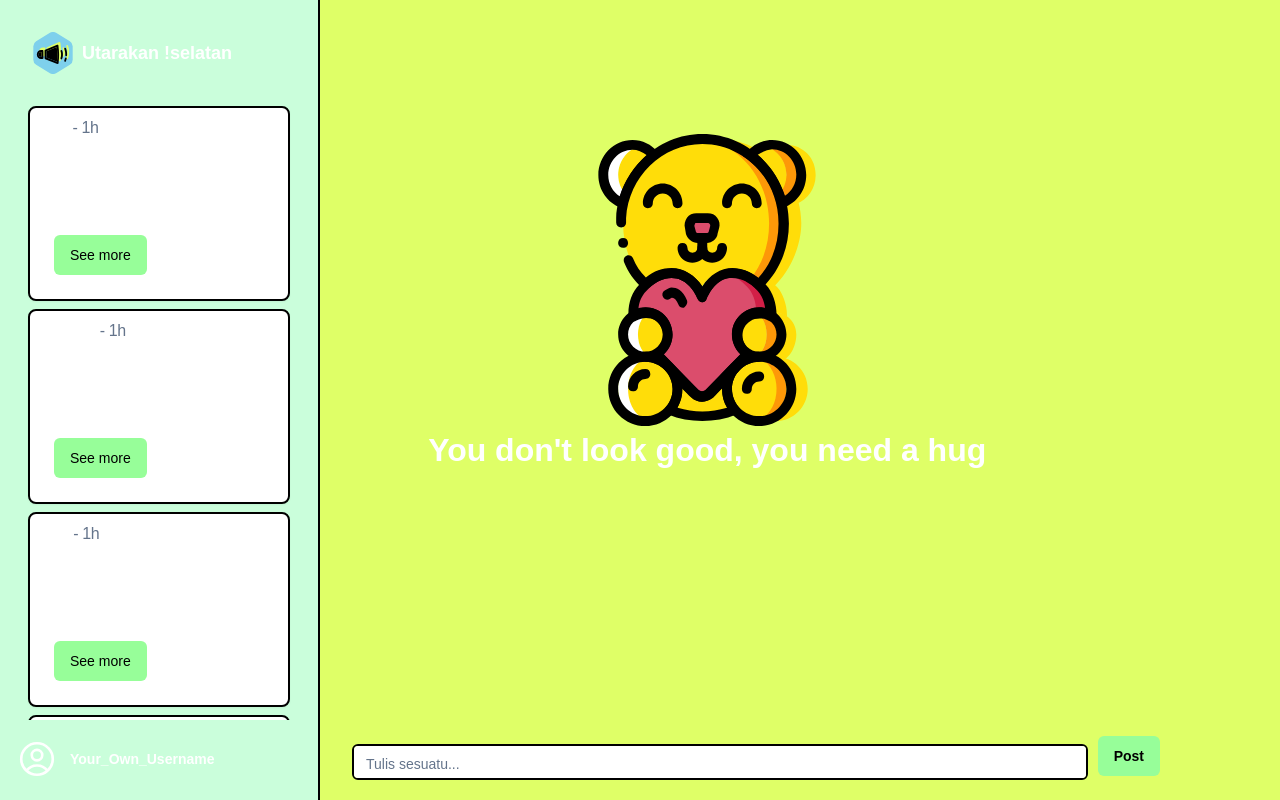
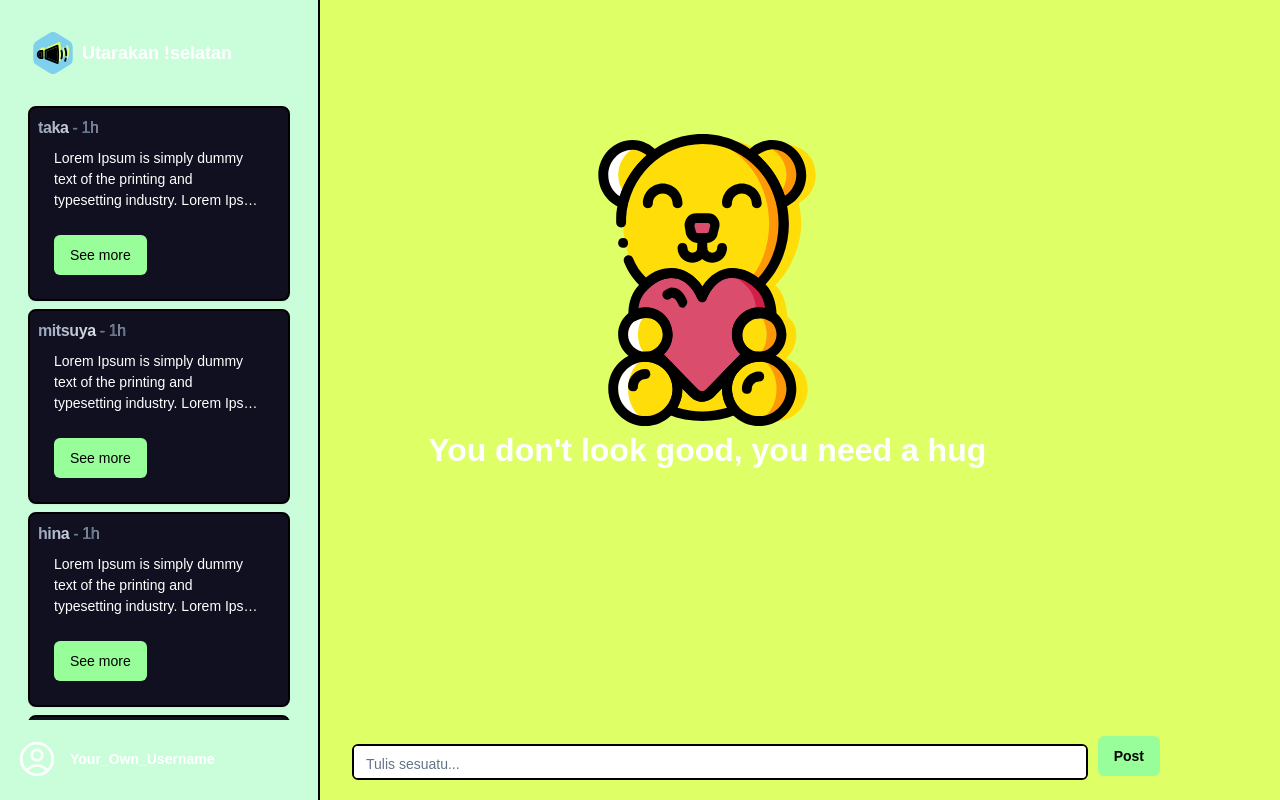
Before and after one commit to takachan0012/curhatinAja-FE, a React (Vite) app: page /feeds in a window 1280 px wide. Built offline with nearby package versions, Linux system fonts and the light colour scheme; a web font is replaced by a local one.

Commit message:
feat: change bg and text color

```diff
--- a/src/components/ui/card.jsx
+++ b/src/components/ui/card.jsx
@@ -6,7 +6,7 @@ const Card = React.forwardRef(({ className, ...props }, ref) => (
   <div
     ref={ref}
     className={cn(
-      "rounded-lg border border-slate-200 bg-white text-slate-950 shadow-sm dark:border-slate-800 dark:bg-slate-950 dark:text-slate-50",
+      "rounded-lg bg-black-secondary border border-gray-primary text-white shadow-sm dark:border-slate-800 dark:bg-slate-950 dark:text-slate-50",
       className
     )}
     {...props} />
@@ -24,7 +24,7 @@ CardHeader.displayName = "CardHeader"
 const CardTitle = React.forwardRef(({ className, ...props }, ref) => (
   <h3
     ref={ref}
-    className={cn("text-2xl font-semibold leading-none tracking-tight", className)}
+    className={cn("text-2xl font-semibold leading-none tracking-tight bg-gradient-to-r from-slate-400 to-white text-transparent bg-clip-text", className)}
     {...props} />
 ))
 CardTitle.displayName = "CardTitle"
```
